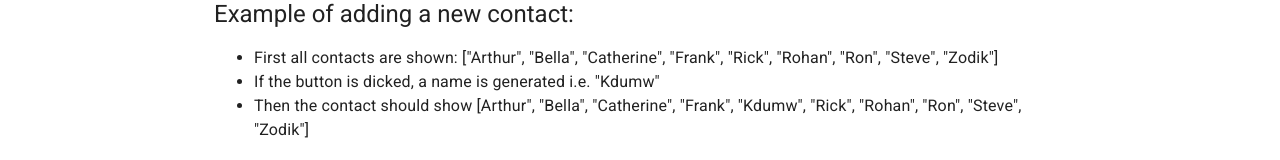
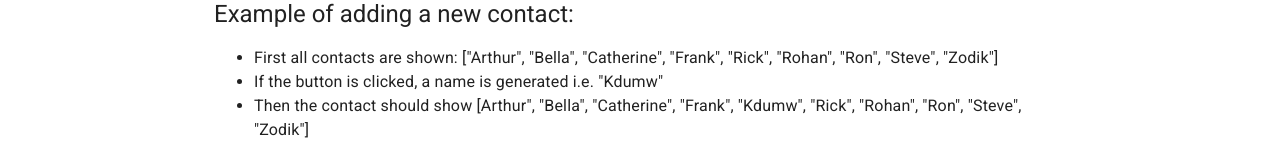
Before and after one commit to jacobgad/contacts-demo, a React (Vite) app: page / in a window 1280 px wide. Both pictures are taken after a click on the tab "REQUIREMENTS". Shown: the part 605-765 px from the top of the page. Built offline with nearby package versions, Linux system fonts and the light colour scheme.

Commit message:
fix spelling mistakes

```diff
--- a/src/Contacts.tsx
+++ b/src/Contacts.tsx
@@ -1,6 +1,6 @@
 import { Button, Container, Grid, TextField, Typography } from '@mui/material';
 import { useMemo, useState } from 'react';
-import Contact from './ContactCard';
+import ContactCard from './ContactCard';
 import AddIcon from '@mui/icons-material/Add';
 import useLocalStorage from './utils/useLocalStorage';
 
@@ -81,7 +81,7 @@ export default function Contacts() {
 				</Grid>
 			</Grid>
 			{filteredContacts.map((contact, idx) => (
-				<Contact key={idx} contact={contact} deleteContact={deleteContact} />
+				<ContactCard key={idx} contact={contact} deleteContact={deleteContact} />
 			))}
 		</Container>
 	);
--- a/src/Requirements.tsx
+++ b/src/Requirements.tsx
@@ -84,7 +84,7 @@ export default function Requirements() {
 					</Typography>
 				</li>
 				<li>
-					<Typography>If the button is dicked, a name is generated i.e. "Kdumw"</Typography>
+					<Typography>If the button is clicked, a name is generated i.e. "Kdumw"</Typography>
 				</li>
 				<li>
 					<Typography>
```
